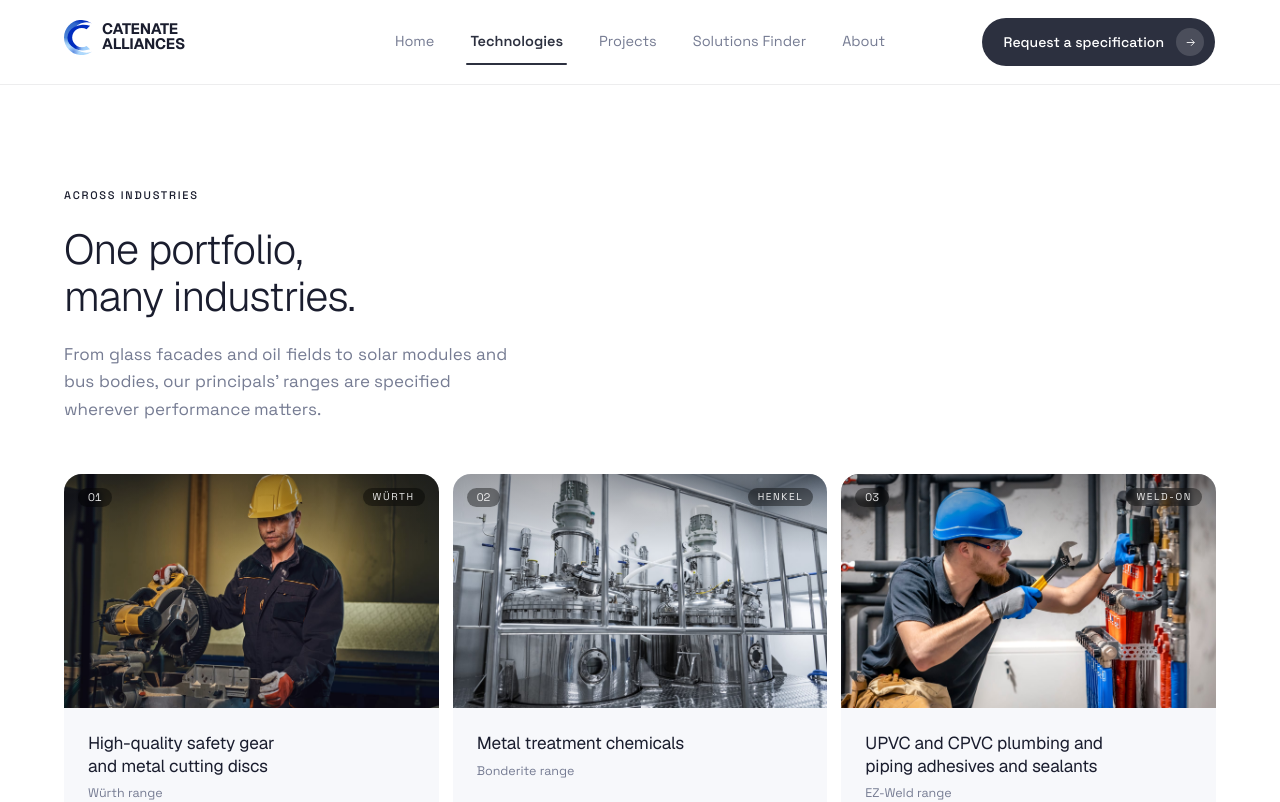
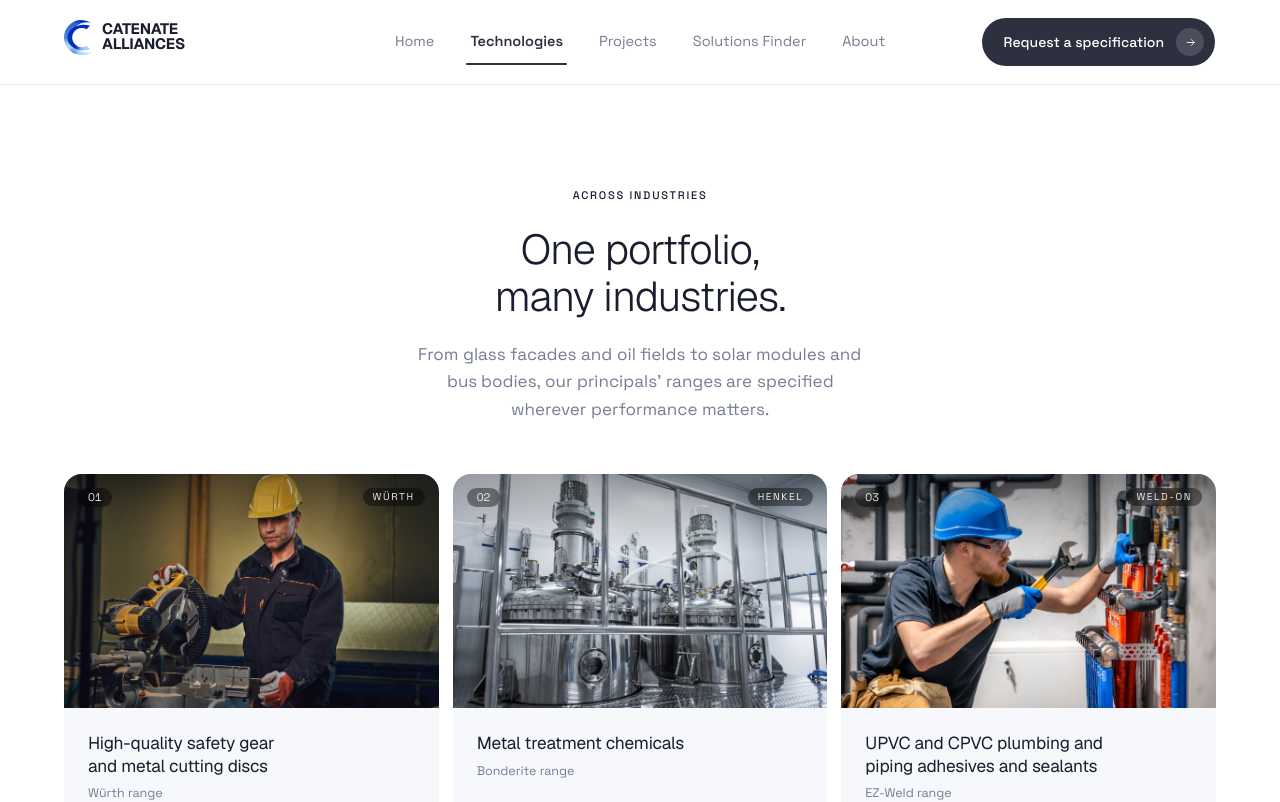
Before and after one commit to Rendersarc2026/Catenate, a Next.js app: page /technologies in a window 1280 px wide. Shown: the top 802 px of the page. Built offline with nearby package versions, Linux system fonts and the light colour scheme.

Commit message:
fix: center align text in TechnologyIndustries component for improved layout

```diff
--- a/src/components/site/technologies/technology-industries.tsx
+++ b/src/components/site/technologies/technology-industries.tsx
@@ -19,7 +19,7 @@ export function TechnologyIndustries() {
       className="section scroll-mt-nav bg-white text-ink"
       aria-labelledby="industries-title"
     >
-      <Reveal className="mb-[clamp(28px,4vw,52px)] max-w-[46ch]">
+      <Reveal className="mx-auto mb-[clamp(28px,4vw,52px)] max-w-[46ch] text-center">
         <span className="eyebrow text-ink opacity-100">Across industries</span>
         <h2
           id="industries-title"
@@ -29,7 +29,7 @@ export function TechnologyIndustries() {
           <br />
           many industries.
         </h2>
-        <p className="lead mt-5 max-w-[42ch] leading-[1.6] max-md:text-[16px]">
+        <p className="lead mx-auto mt-5 max-w-[42ch] leading-[1.6] max-md:text-[16px]">
           From glass facades and oil fields to solar modules and bus bodies,
           our principals&apos; ranges are specified wherever performance
           matters.
```
